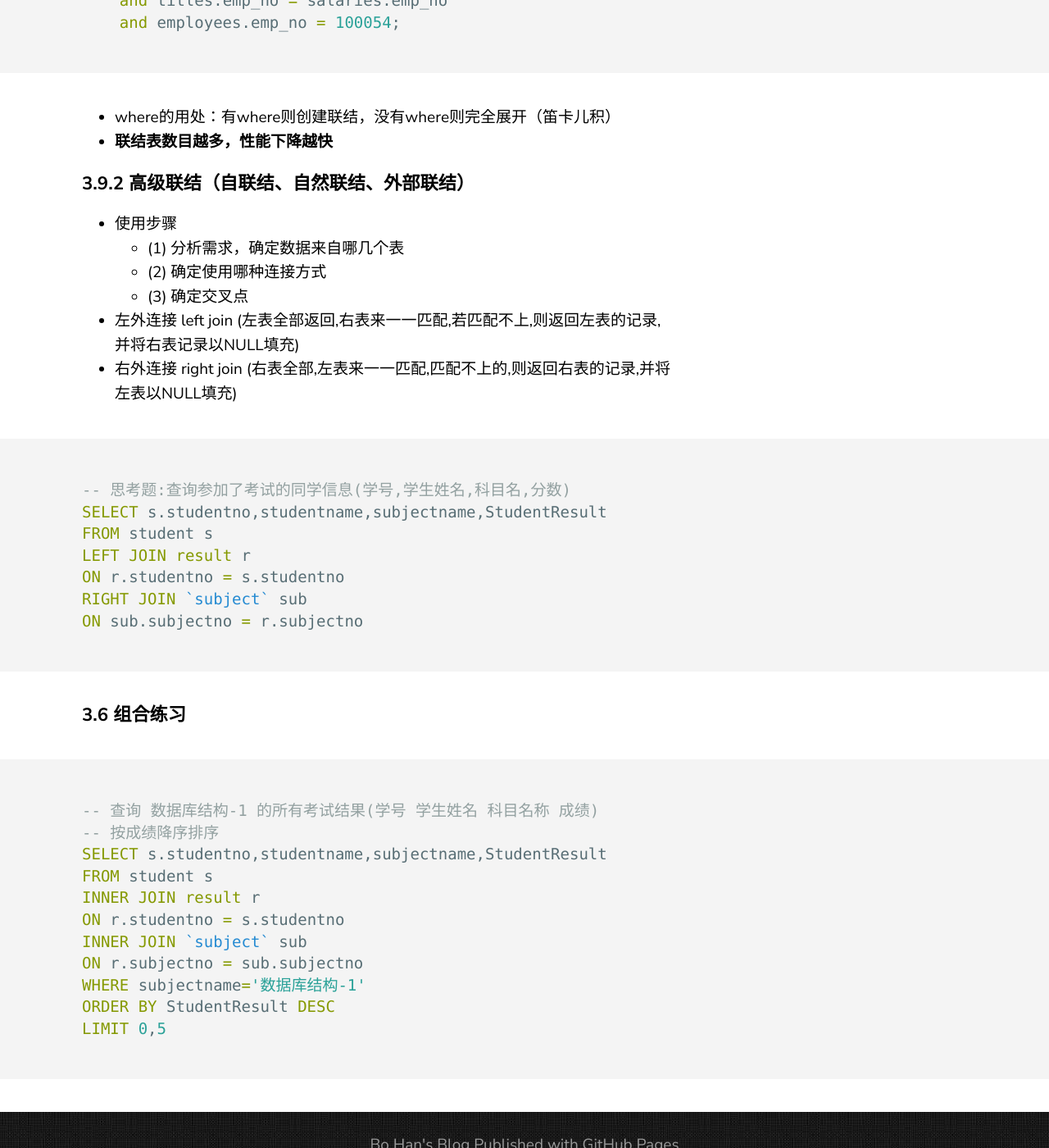
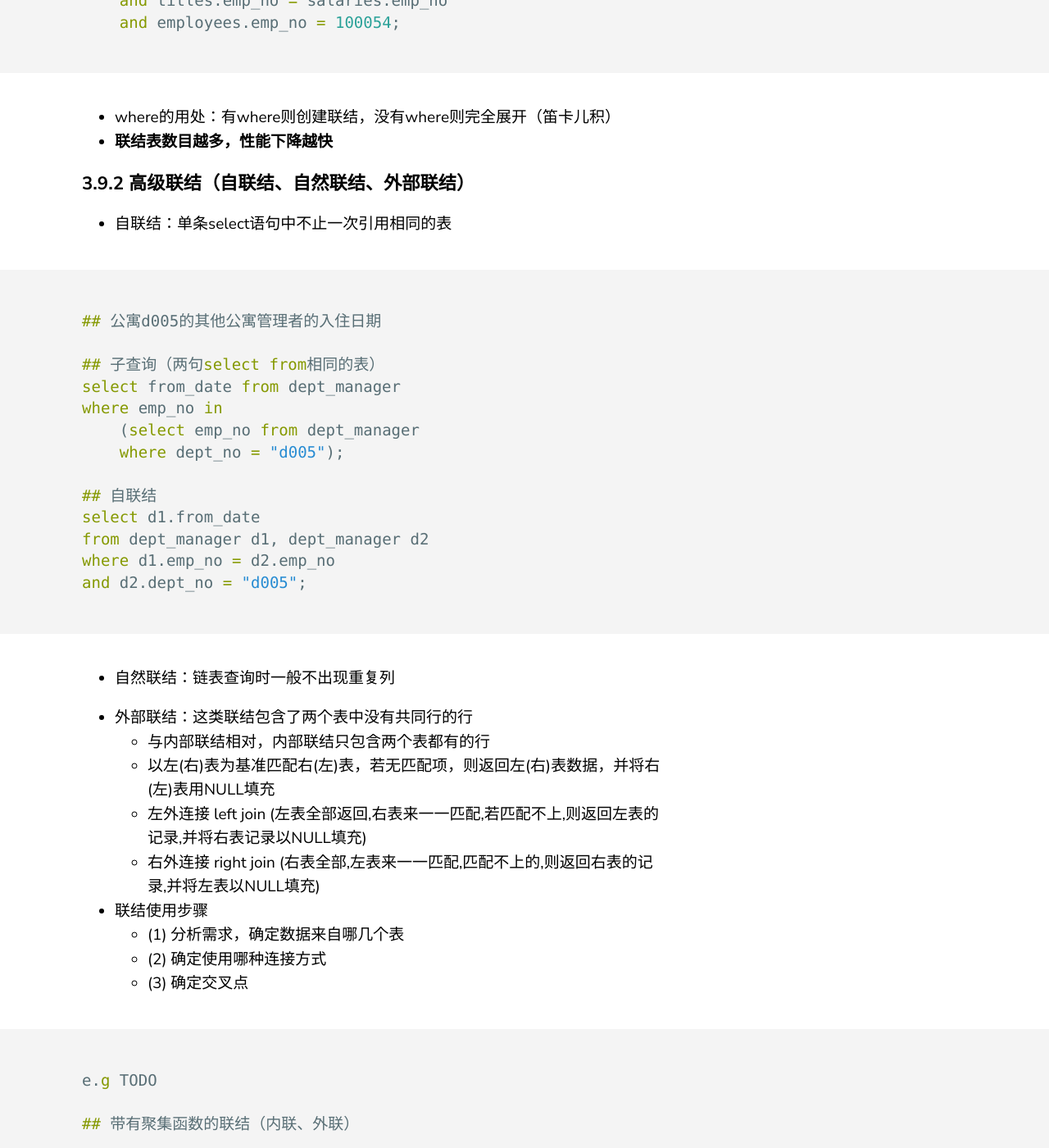
Before and after one commit to HBhakunamatata/HBhakunamatata.github.io, a Jekyll site: the page built from _posts/2020-04-23-MySQL-04-DQL-02.md, in a window 1280 px wide and 1400 px high, scrolled down 1997 px. Shown: the whole window at 82% size. Built offline with Jekyll 4.4.1, drawn with Linux system fonts in a browser that asks for light colours; some of the changed text lies outside the part shown.

````diff
--- a/_posts/2021-05-13-MySQL-03-DQL-02.md
+++ b/_posts/2020-04-23-MySQL-04-DQL-02.md
@@ -17,13 +15,13 @@
 ## 检索 职位为Senior Staff的职员所居住的_公寓名称_
 ## dept_name --> dept_no --> emp_no --> title
 select dept_name from departments
-	where dept_no in (
-     	  select dept_no from dept_emp
-     		where emp_no in (
-     			select emp_no from titles
-     				where title = "Senior Staff"
-        	)
- 	);
+where dept_no in (
+     select dept_no from dept_emp
+     	where emp_no in (
+     		select emp_no from titles
+     			where title = "Senior Staff"
+        )
+ );
 
 ## 统计titles表每个岗位的平均工资
 select title,
@@ -70,28 +68,60 @@
 
 ### 3.9.2 高级联结（自联结、自然联结、外部联结）
 
+- 自联结：单条select语句中不止一次引用相同的表
 
+```sql
+## 公寓d005的其他公寓管理者的入住日期
 
-- 使用步骤
+## 子查询（两句select from相同的表）
+select from_date from dept_manager
+where emp_no in
+	(select emp_no from dept_manager
+ 	where dept_no = "d005");
+
+## 自联结
+select d1.from_date
+from dept_manager d1, dept_manager d2
+where d1.emp_no = d2.emp_no
+and d2.dept_no = "d005";
+```
+
+- 自然联结：链表查询时一般不出现重复列
+
+- 外部联结：这类联结包含了两个表中没有共同行的行
+  - 与内部联结相对，内部联结只包含两个表都有的行
+  - 以左(右)表为基准匹配右(左)表，若无匹配项，则返回左(右)表数据，并将右(左)表用NULL填充
+  - 左外连接 left join
+        (左表全部返回,右表来一一匹配,若匹配不上,则返回左表的记录,并将右表记录以NULL填充)
+  - 右外连接 right join
+        (右表全部,左表来一一匹配,匹配不上的,则返回右表的记录,并将左表以NULL填充)
+
+- 联结使用步骤
   - (1) 分析需求，确定数据来自哪几个表
   - (2) 确定使用哪种连接方式
   - (3) 确定交叉点
-- 左外连接 left join
-      (左表全部返回,右表来一一匹配,若匹配不上,则返回左表的记录,并将右表记录以NULL填充)
-- 右外连接 right join
-      (右表全部,左表来一一匹配,匹配不上的,则返回右表的记录,并将左表以NULL填充)
 
 ```sql
--- 思考题:查询参加了考试的同学信息(学号,学生姓名,科目名,分数)
-SELECT s.studentno,studentname,subjectname,StudentResult
-FROM student s
-LEFT JOIN result r
-ON r.studentno = s.studentno
-RIGHT JOIN `subject` sub
-ON sub.subjectno = r.subjectno
+e.g TODO
+
+## 带有聚集函数的联结（内联、外联）
 ```
 
-### 3.6 组合练习
+## 3.10 组合查询 Union
+
+- Union(并集)：将多条select语句的检索结果组合成一个结果集
+
+```sql
+## 在单个查询中查询不同表
+
+## 对单个表多次查询
+```
+
+- 与多个where子句比较：简单易读；Union All 可以包含重复行
+- 列数据类型必须兼容：不同SQL间的列、表达式或聚集函数相同
+- 只允许一个order by
+
+## 3.11 组合练习
 
 ```sql
 -- 查询 数据库结构-1 的所有考试结果(学号 学生姓名 科目名称 成绩)
@@ -106,3 +136,7 @@
 ORDER BY StudentResult DESC
 LIMIT 0,5
 ```
+
+## Note
+
+1. 创建联结时，先测试再使用
````
Also changed, not shown: other parts of _posts/2020-04-23-MySQL-04-DQL-02.md (+2 -4 lines), _posts/2020-04-17-MySQL-03-DQL-01.md (renamed from _posts/2020-04-17-MySQL-03-DQL.md, +1 -1 lines), _posts/2020-04-26-MySQL-05-Advanced-Function.md (added, +102 -0 lines), _posts/2020-04-28-MySQL-06-Index-Transaction.md (renamed from _posts/2020-04-18-MySQL-04-Index-Transaction.md, +27 -3 lines), _posts/2020-04-30-MySQL-07-3C-and-Security.md (added, +53 -0 lines).
